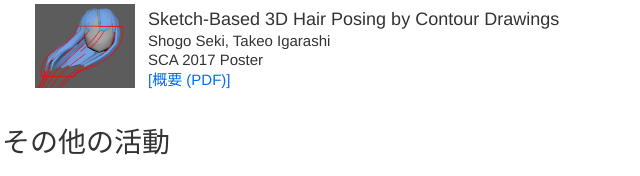
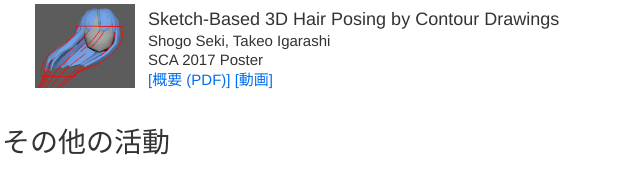
Before and after one commit to shogo-seki/shogo-seki.github.io, a plain HTML site: page index-ja.html in a window 1280 px wide. Shown: the part 380-556 px from the top of the page, 238-878 px from the left. Drawn offline with Linux system fonts and the light colour scheme.

Commit message:
Add video link

```diff
--- a/index-ja.html
+++ b/index-ja.html
@@ -29,7 +29,7 @@
             <div class="title">Sketch-Based 3D Hair Posing by Contour Drawings</div>
             <div class="authors">Shogo Seki, Takeo Igarashi</div>
             <div class="conference">SCA 2017 Poster</div>
-            <div class="links"><a href="material/sca17/hairsketch-sca17-poster.pdf">[概要 (PDF)]</a></div>
+            <div class="links"><a href="material/sca17/hairsketch-sca17-poster.pdf">[概要 (PDF)]</a> <a href="https://drive.google.com/file/d/0B65B4OPXuYqLZEd2LXZlaDdKVVk/view">[動画]</a></div>
           </td>
         </tr>
       </table>
```
Also changed, not shown: index.html (+1 -1 lines).
